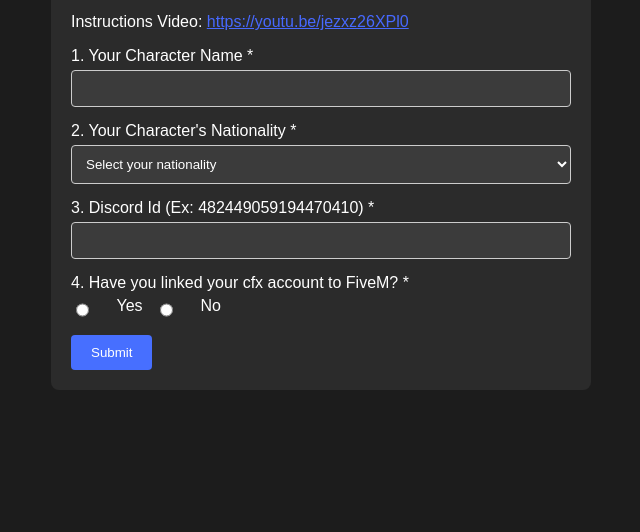
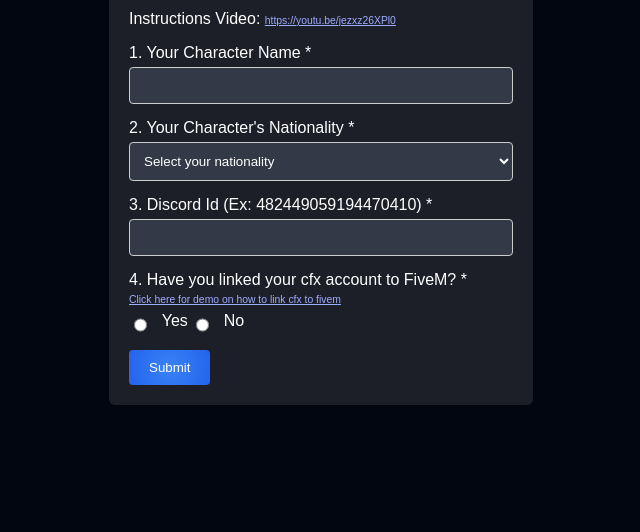
Before and after one commit to bytecodestudios/web-application-response, a website: page public/index.html in a window 1280 px wide. Shown: the part 268-800 px from the top of the page, without its empty margins (319-959 px from the left). Drawn offline with Linux system fonts and the light colour scheme.

Commit message:
seperate files for styling

```diff
--- a/public/index.html
+++ b/public/index.html
@@ -5,83 +5,14 @@
     <meta name="viewport" content="width=device-width, initial-scale=1.0">
     <title>Allowlist Application</title>
     <link rel="icon" type="image/x-icon" href="favicon.ico">
-    <style>
-        body {
-            font-family: Arial, sans-serif;
-            background-color: #1c1c1c;
-            color: #fff;
-            display: flex;
-            justify-content: center;
-            align-items: center;
-            height: 100vh;
-            margin: 0;
-        }
-        .form-container {
-            background-color: #2b2b2b;
-            padding: 20px;
-            border-radius: 8px;
-            max-width: 500px;
-            width: 100%;
-        }
-        .form-container h2 {
-            margin-bottom: 20px;
-        }
-        .form-container .form-group {
-            margin-bottom: 15px;
-        }
-        .form-container label {
-            display: block;
-            margin-bottom: 5px;
-        }
-        .form-container input[type="text"],
-        .form-container input[type="number"],
-        .form-container input[type="email"] {
-            width: 100%;
-            padding: 10px;
-            border-radius: 4px;
-            border: 1px solid #ccc;
-            box-sizing: border-box;
-            background-color: #3b3b3b;
-            color: #fff;
-        }
-        .form-container select {
-            width: 100%;
-            padding: 10px;
-            border-radius: 4px;
-            border: 1px solid #ccc;
-            box-sizing: border-box;
-            background-color: #3b3b3b;
-            color: #fff;
-        }
-        .form-container input[type="radio"] {
-            margin-right: 10%;
-        }
-        .form-container button {
-            padding: 10px 20px;
-            border: none;
-            border-radius: 4px;
-            background-color: #476fff;
-            color: #fff;
-            cursor: pointer;
-        }
-        .form-container .error {
-            color: #4769ff;
-            display: none;
-        }
-        .form-container .linkedClass {
-            display: flex;
-            justify-content: space-between;
-            width: 30%;
-            height: 10%;
-        }
-    </style>
+    <link rel="stylesheet" href="style.css">
 </head>
 <body>
 
 <div class="form-container">
-    <h2>Allowlist Application</h2>
+    <h1>Allowlist Application</h1>
     <p>Please follow the instructions provided in this video to link your cfx account with FiveM application.</p>
-    <p>Instructions Video: <a href="https://youtu.be/jezxz26XPl0" target="_blank" style="color: #4769ff;">https://youtu.be/jezxz26XPl0</a></p>
+    <p>Instructions Video: <a href="https://youtu.be/jezxz26XPl0" target="_blank" style="color: #9dadff;">https://youtu.be/jezxz26XPl0</a></p>
     <form id="allowlistForm">
         <div class="form-group">
             <label for="characterName">1. Your Character Name *</label>
@@ -294,7 +225,9 @@
             <span class="error" id="discordIdError">Please enter a valid Discord ID (18 digits).</span>
         </div>
         <div class="form-group">
-            <label>4. Have you linked your cfx account to FiveM? *</label>
+            <label>4. Have you linked your cfx account to FiveM? *
+                <br><a href="https://youtu.be/jezxz26XPl0" target="_blank" style="color: #9dadff;">Click here for demo on how to link cfx to fivem</a>
+            </label>
             <div class="linkedClass">
                 <input type="radio" id="linkedYes" name="linked" value="Yes" required>
                 <label for="linkedYes">Yes</label>
--- /dev/null
+++ b/public/style.css
@@ -0,0 +1,71 @@
+body {
+    font-family: Arial, sans-serif;
+    background: rgba(2, 6, 16, 1);
+    color: #fff;
+    display: flex;
+    justify-content: center;
+    align-items: center;
+    height: 100vh;
+    margin: 0;
+}
+.form-container {
+    background-color: rgba(28, 31, 40, 1);
+    padding: 20px;
+    border-radius: 6px;
+    max-width: 30vw;
+    width: 100%;
+}
+.form-container h1 {
+    margin-bottom: 20px;
+}
+.form-container a {
+    font-size: 1.3vh;
+}
+.form-container .form-group {
+    margin-bottom: 15px;
+}
+.form-container label {
+    display: block;
+    margin-bottom: 5px;
+}
+.form-container input[type="text"],
+.form-container input[type="number"],
+.form-container input[type="email"] {
+    width: 100%;
+    padding: 10px;
+    border-radius: 4px;
+    border: 1px solid #ccc;
+    box-sizing: border-box;
+    background-color: #333947;
+    color: #fff;
+}
+.form-container select {
+    width: 100%;
+    padding: 10px;
+    border-radius: 4px;
+    border: 1px solid #ccc;
+    box-sizing: border-box;
+    background-color: #333947;
+    color: #fff;
+}
+.form-container input[type="radio"] {
+    margin-right: 10%;
+}
+.form-container button {
+    padding: 10px 20px;
+    border: none;
+    border-radius: 4px;
+    background: radial-gradient(circle, #3b82f6, #347af4, #2e73f1, #296bee, #2563eb);
+    color: #fff;
+    cursor: pointer;
+}
+.form-container .error {
+    color: #4769ff;
+    display: none;
+}
+.form-container .linkedClass {
+    display: flex;
+    justify-content: space-between;
+    width: 30%;
+    height: 10%;
+}
```
